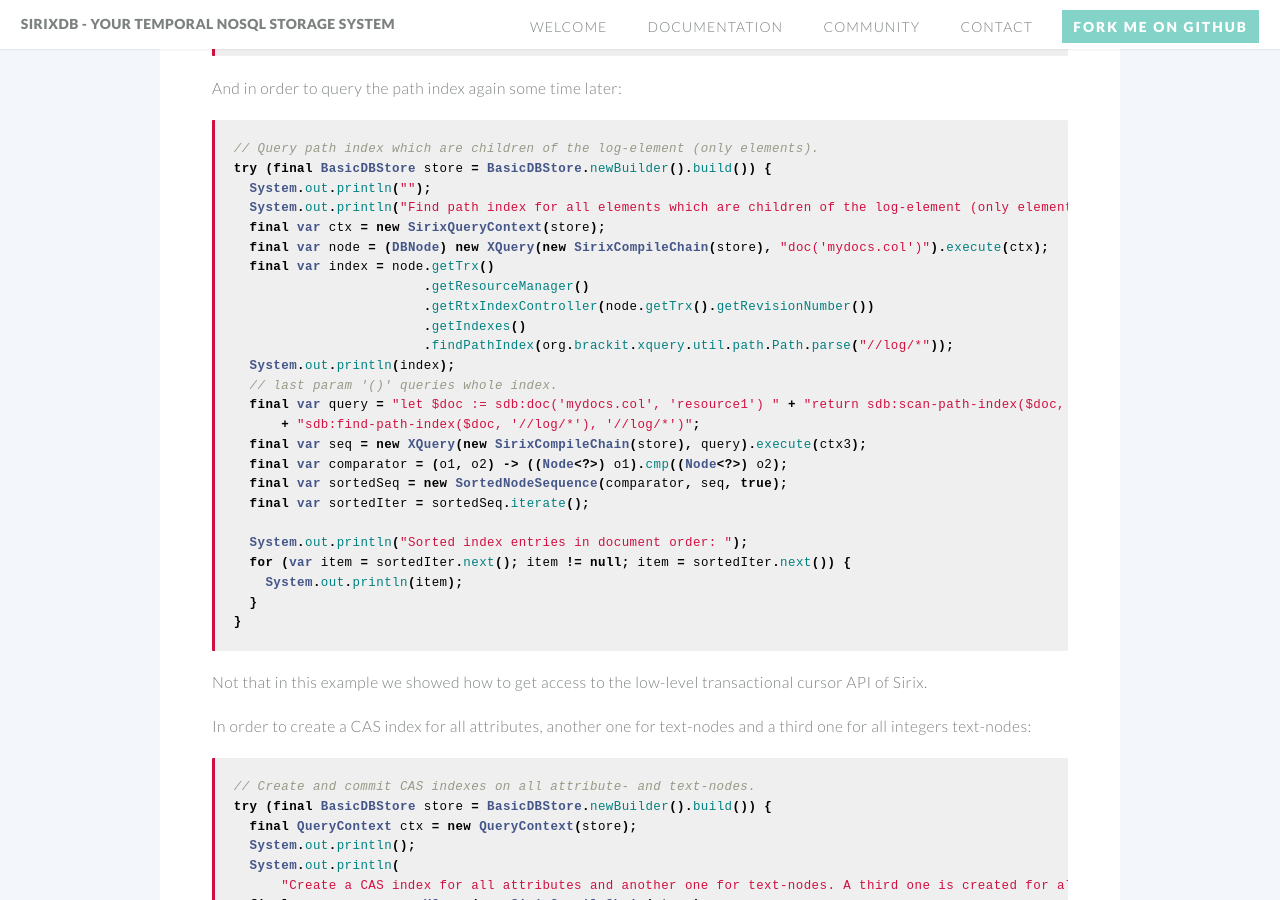
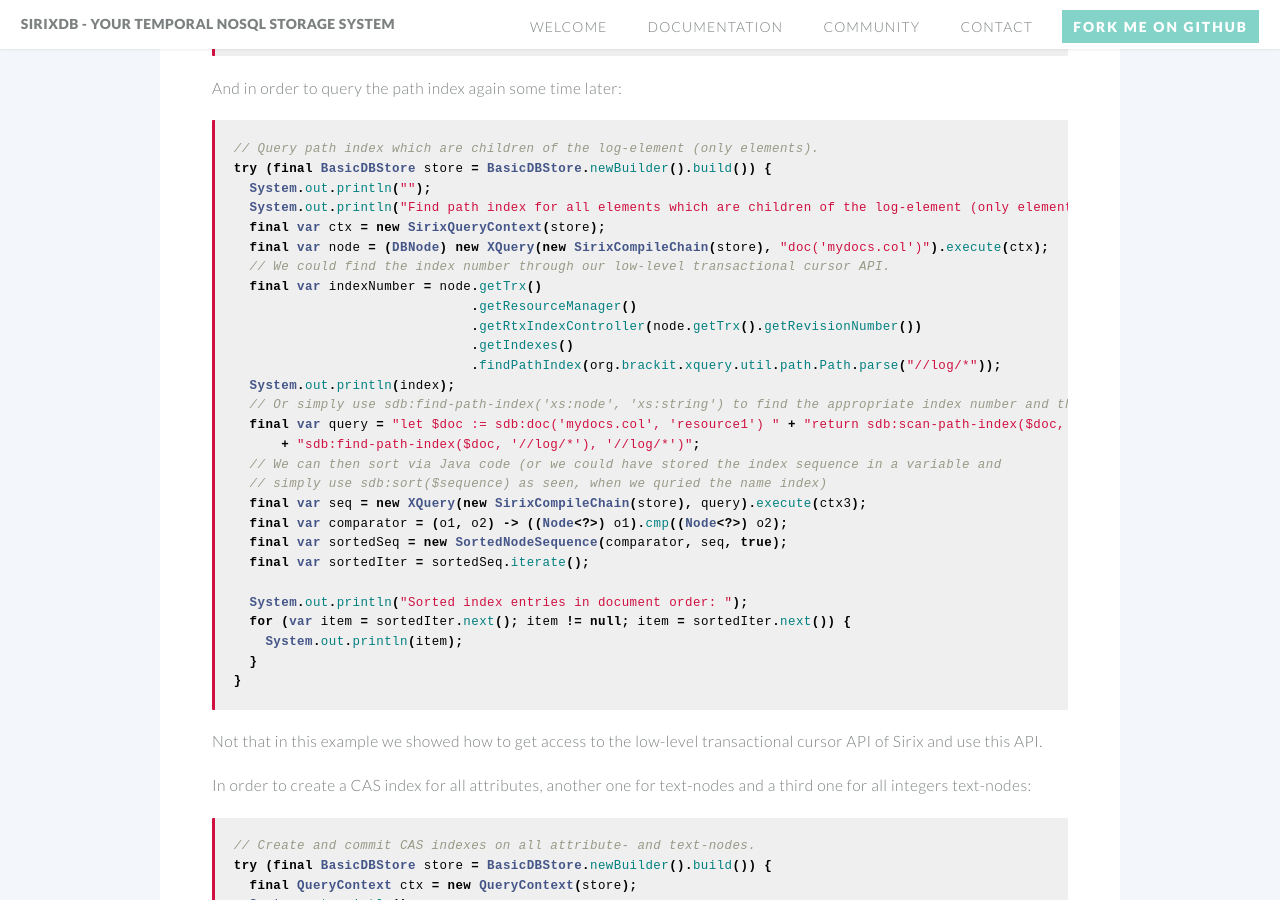
Before and after one commit to sirixdb/sirixdb.github.io, a Jekyll site: the page built from xml-xquery-api.md, in a window 1280 px wide and 900 px high, scrolled down 4750 px. Built offline with Jekyll 4.4.1, drawn with Linux system fonts in a browser that asks for light colours; our own code applies the rules of GitHub Pages for plain Markdown files.

Commit message:
Update xml-xquery-api.md

````diff
--- a/xml-xquery-api.md
+++ b/xml-xquery-api.md
@@ -201,15 +201,18 @@ try (final BasicDBStore store = BasicDBStore.newBuilder().build()) {
   System.out.println("Find path index for all elements which are children of the log-element (only elements).");
   final var ctx = new SirixQueryContext(store);
   final var node = (DBNode) new XQuery(new SirixCompileChain(store), "doc('mydocs.col')").execute(ctx);
-  final var index = node.getTrx()
-                        .getResourceManager()
-                        .getRtxIndexController(node.getTrx().getRevisionNumber())
-                        .getIndexes()
-                        .findPathIndex(org.brackit.xquery.util.path.Path.parse("//log/*"));
+  // We could find the index number through our low-level transactional cursor API.
+  final var indexNumber = node.getTrx()
+                              .getResourceManager()
+                              .getRtxIndexController(node.getTrx().getRevisionNumber())
+                              .getIndexes()
+                              .findPathIndex(org.brackit.xquery.util.path.Path.parse("//log/*"));
   System.out.println(index);
-  // last param '()' queries whole index.
+  // Or simply use sdb:find-path-index('xs:node', 'xs:string') to find the appropriate index number and then scan the index.
   final var query = "let $doc := sdb:doc('mydocs.col', 'resource1') " + "return sdb:scan-path-index($doc, "
       + "sdb:find-path-index($doc, '//log/*'), '//log/*')";
+  // We can then sort via Java code (or we could have stored the index sequence in a variable and
+  // simply use sdb:sort($sequence) as seen, when we quried the name index)
   final var seq = new XQuery(new SirixCompileChain(store), query).execute(ctx3);
   final var comparator = (o1, o2) -> ((Node<?>) o1).cmp((Node<?>) o2);
   final var sortedSeq = new SortedNodeSequence(comparator, seq, true);
@@ -222,7 +225,7 @@ try (final BasicDBStore store = BasicDBStore.newBuilder().build()) {
 }
 ```
 
-Not that in this example we showed how to get access to the low-level transactional cursor API of Sirix.
+Not that in this example we showed how to get access to the low-level transactional cursor API of Sirix and use this API.
 
 In order to create a CAS index for all attributes, another one for text-nodes and a third one for all integers text-nodes:
 
````
